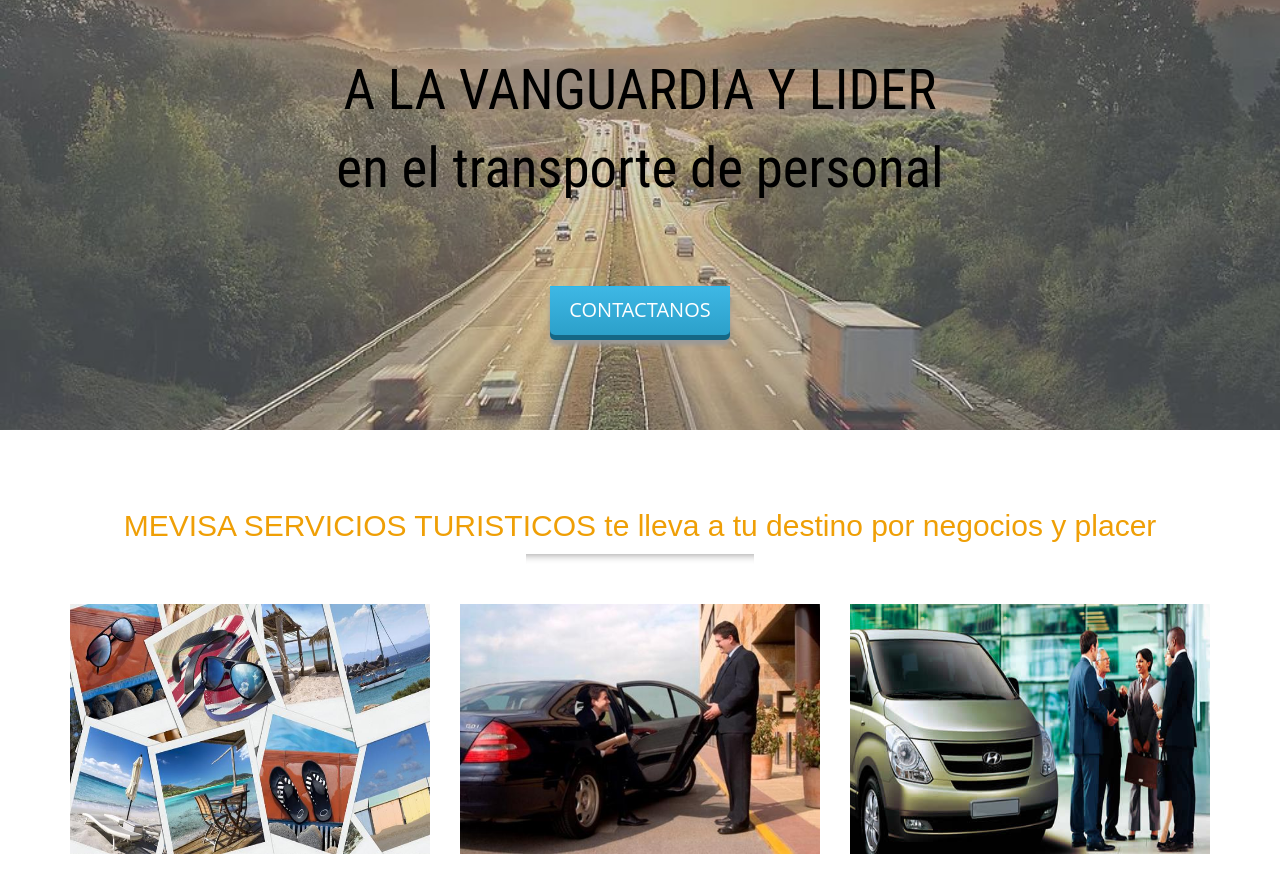
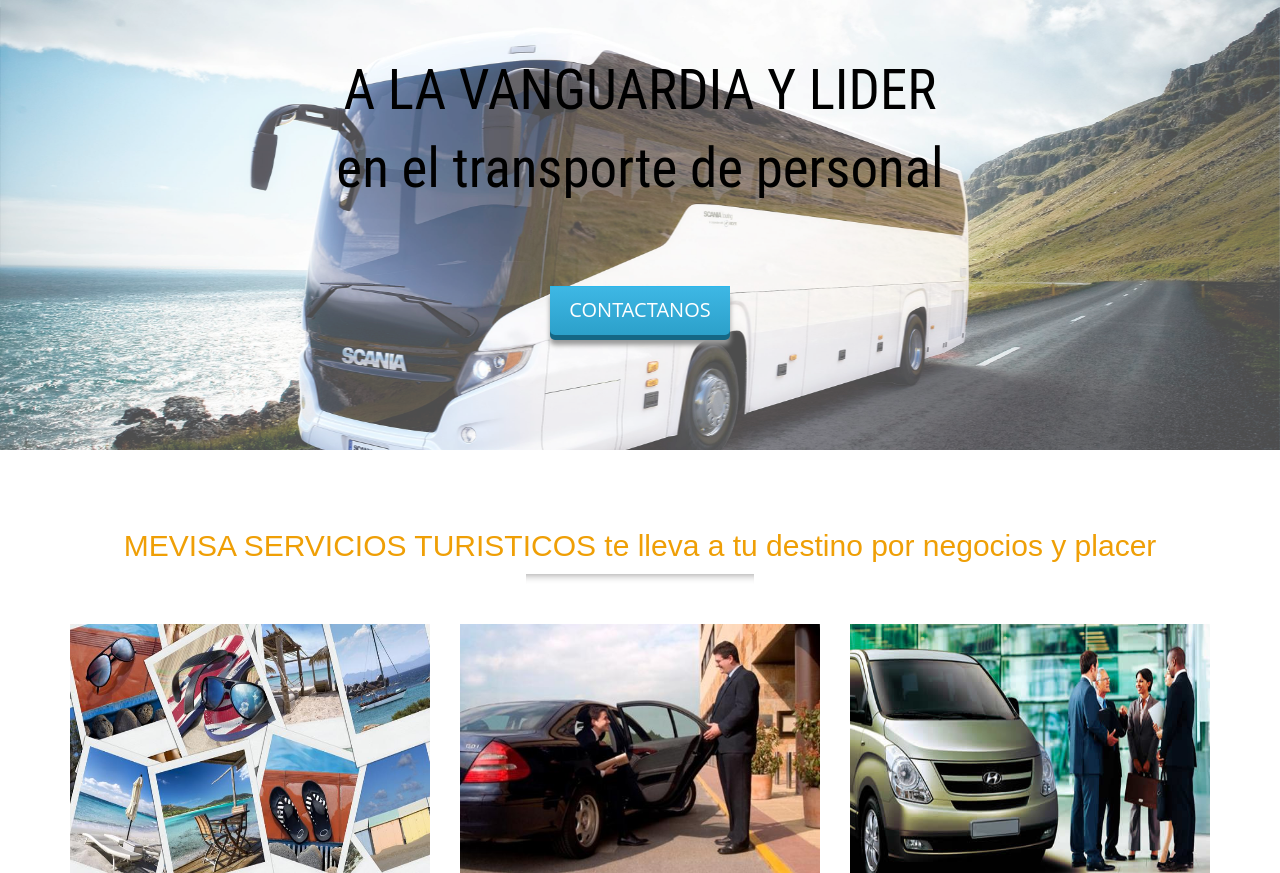
Before and after one commit to esteban1234/mevisa, a PHP site: page / in a window 1280 px wide. Shown: the part 153-1026 px from the top of the page. Run offline with PHP 8.4, Linux system fonts and the light colour scheme; some libraries are stand-ins or nearby versions.

Commit message:
cambio en el index

```diff
--- a/css/estilos.css
+++ b/css/estilos.css
@@ -37,12 +37,18 @@
 .banner{
    position: relative;
    width: 100%;
-    height:430px;
-    background: url('../img/banner.jpg') center;
+    height:450px;
+    background: url('../img/bannerindex.jpg') center;
     background-size: cover;
     background-repeat: no-repeat;
-    /*background-attachment: fixed;*/
+    background-attachment: fixed;
     overflow: hidden;
+}
+.fondoi{
+  width: 100%;
+    height:450px;
+    overflow: hidden;
+    background-color: rgba(255,255,255,.3);
 }
 .banner p{
   font-family: 'Roboto Condensed', sans-serif;
--- a/index.php
+++ b/index.php
@@ -23,7 +23,7 @@
     </div>
   </header>
   <div class="banner">
-    <div class="fondo">
+    <div class="fondoi">
       <p>A LA VANGUARDIA Y LIDER <br> en el transporte de personal</p>
       <div id="container_buttons">
           <p>
```
